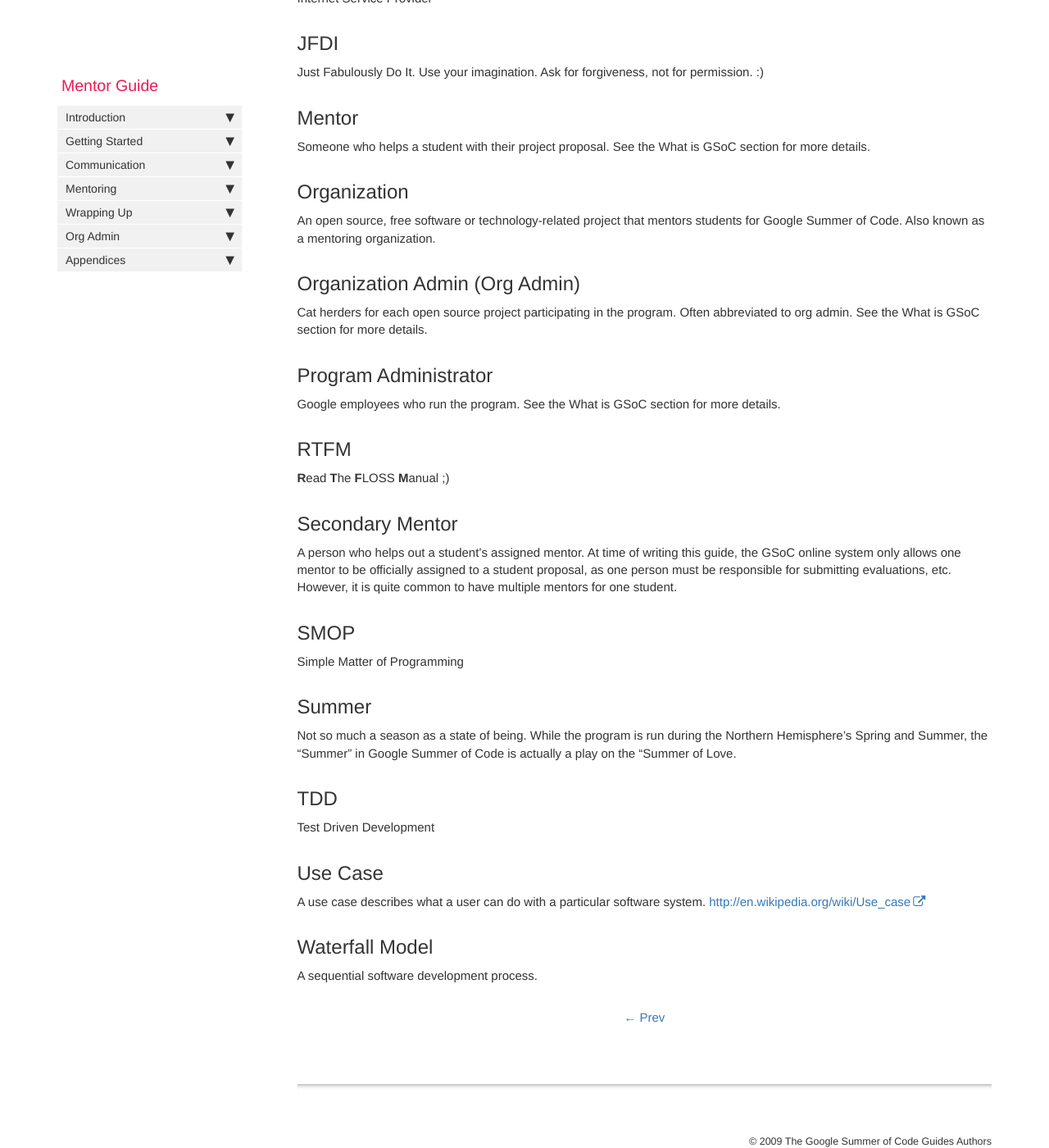
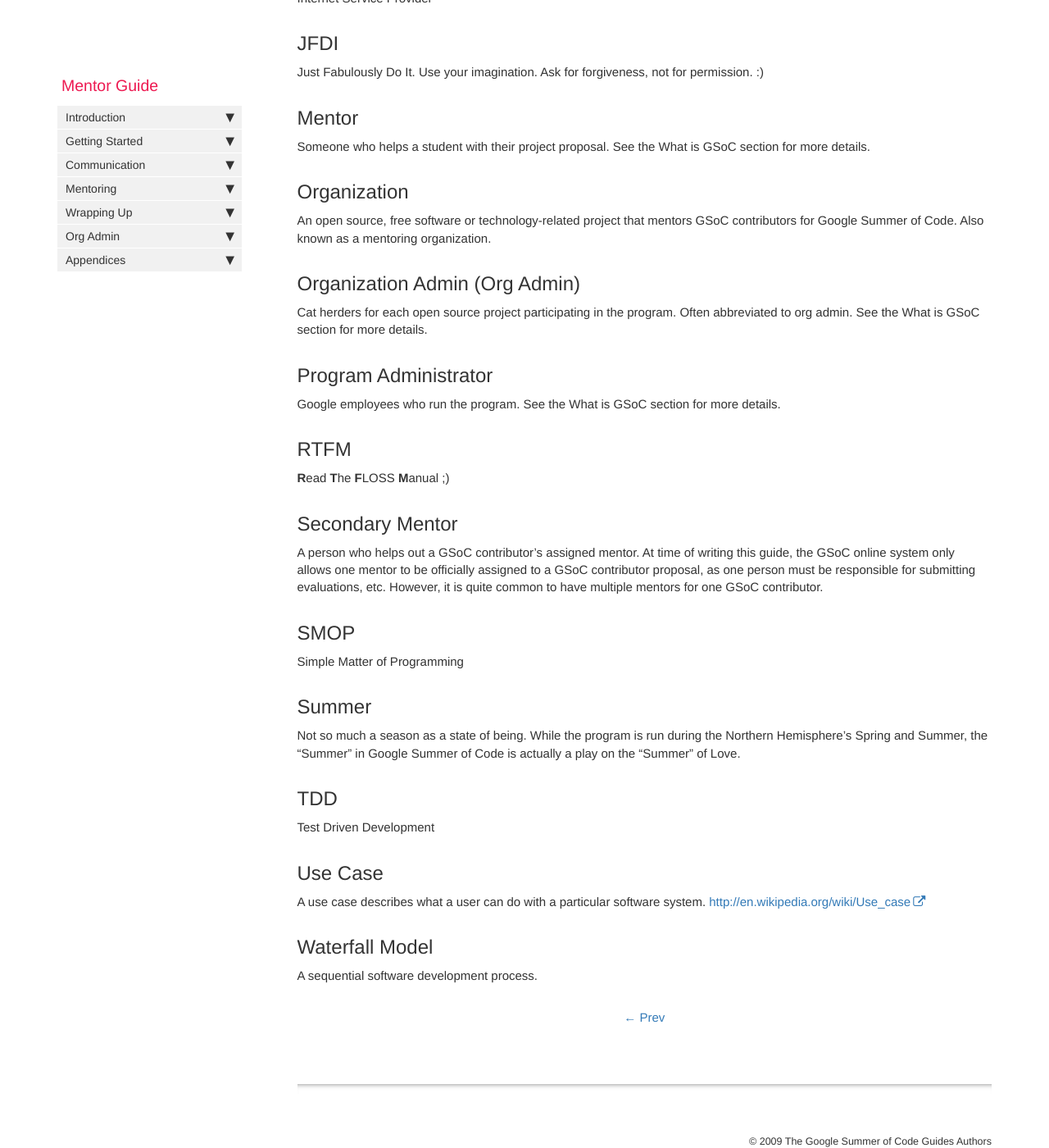
Before and after one commit to google/gsocguides, a Jekyll site: the page built from pages/mentor/29-glossary.md, in a window 1280 px wide and 1400 px high, scrolled down 1901 px. Shown: the whole window at 82% size. Built offline with Jekyll 4.4.1, drawn with Linux system fonts in a browser that asks for light colours; some of the changed text lies outside the part shown; grey boxes are pictures that could not be loaded.

Commit message:
Update 29-glossary.md
2022 updates

```diff
--- a/pages/mentor/29-glossary.md
+++ b/pages/mentor/29-glossary.md
@@ -21,7 +21,7 @@ An individual who has special rights in an open source project. While the scope
 
 ## Community Bonding Period
 
-The period of time between when accepted students are announced for a particular year of GSoC and the time these students are expected to start coding. This time is an excellent one to introduce students to the community, get them on the right mailing lists, etc. See the "Mind the Gap" section for more details.
+The period of time between when accepted GSoC contributors are announced for a particular year of GSoC and the time these GSoC contributors are expected to start coding. This time is an excellent one to introduce students to the community, get them on the right mailing lists, etc. See the "Mind the Gap" section for more details.
 
 ## DVCS
 
@@ -61,7 +61,7 @@ Someone who helps a student with their project proposal. See the What is GSoC se
 
 ## Organization
 
-An open source, free software or technology-related project that mentors students for Google Summer of Code. Also known as a mentoring organization.
+An open source, free software or technology-related project that mentors GSoC contributors for Google Summer of Code. Also known as a mentoring organization.
 
 ## Organization Admin (Org Admin)
 
@@ -77,7 +77,7 @@ Google employees who run the program. See the What is GSoC section for more deta
 
 ## Secondary Mentor
 
-A person who helps out a student's assigned mentor. At time of writing this guide, the GSoC online system only allows one mentor to be officially assigned to a student proposal, as one person must be responsible for submitting evaluations, etc. However, it is quite common to have multiple mentors for one student.
+A person who helps out a GSoC contributor's assigned mentor. At time of writing this guide, the GSoC online system only allows one mentor to be officially assigned to a GSoC contributor proposal, as one person must be responsible for submitting evaluations, etc. However, it is quite common to have multiple mentors for one GSoC contributor.
 
 ## SMOP
 
@@ -85,7 +85,7 @@ Simple Matter of Programming
 
 ## Summer
 
-Not so much a season as a state of being. While the program is run during the Northern Hemisphere's Spring and Summer, the "Summer" in Google Summer of Code is actually a play on the "Summer of Love.
+Not so much a season as a state of being. While the program is run during the Northern Hemisphere's Spring and Summer, the "Summer" in Google Summer of Code is actually a play on the "Summer" of Love.
 
 ## TDD
 
```
